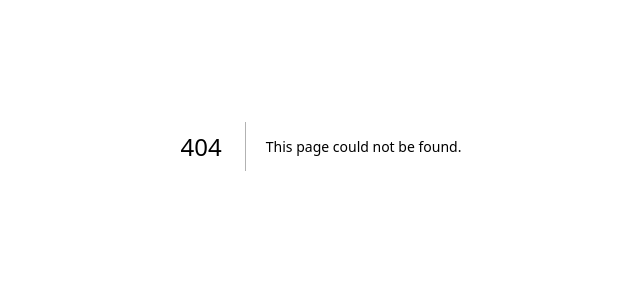
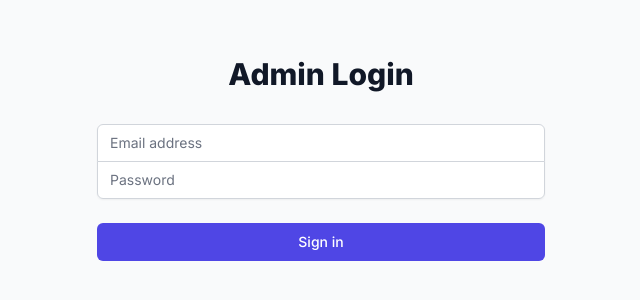
Before and after one commit to PratikPaudel/pool-scoreboard, a Next.js app: page /admin in a window 1280 px wide. Before the commit this address had no page. Shown: the part 254-554 px from the top of the page, without its empty margins (319-959 px from the left). Built offline with nearby package versions, Linux system fonts and the light colour scheme.

Commit message:
added a dashboard page for admin

```diff
--- /dev/null
+++ b/app/admin/dashboard/page.js
@@ -0,0 +1,33 @@
+import React from 'react';
+
+const Dashboard = () => {
+    return (
+        <div className="min-h-screen flex flex-col items-center justify-center bg-gray-50 py-12 px-4 sm:px-6 lg:px-8">
+            <div className="max-w-4xl w-full space-y-8">
+                <div>
+                    <h2 className="mt-6 text-center text-3xl font-extrabold text-gray-900">
+                        Welcome to the Admin Dashboard
+                    </h2>
+                </div>
+                <div className="bg-white shadow-lg rounded-lg border border-gray-200 p-6">
+                    <h3 className="text-2xl font-semibold text-gray-700 mb-4">Recent Activities</h3>
+                    <ul className="list-disc list-inside">
+                        <li>User JohnDoe updated his profile</li>
+                        <li>New score added by Pratik</li>
+                        <li>Nick deleted a score</li>
+                    </ul>
+                </div>
+                <div className="flex gap-4">
+                    <button className="w-full text-center bg-blue-600 text-white font-semibold py-3 px-6 rounded-lg shadow-md hover:bg-blue-700 transition duration-300 ease-in-out">
+                        Manage Users
+                    </button>
+                    <button className="w-full text-center bg-green-600 text-white font-semibold py-3 px-6 rounded-lg shadow-md hover:bg-green-700 transition duration-300 ease-in-out">
+                        View Reports
+                    </button>
+                </div>
+            </div>
+        </div>
+    );
+};
+
+export default Dashboard;
--- /dev/null
+++ b/app/admin/page.js
@@ -0,0 +1,82 @@
+'use client';
+import React, { useState } from 'react';
+import { useRouter } from 'next/navigation'; // For navigation
+
+const AdminLogin = () => {
+    const [email, setEmail] = useState('');
+    const [password, setPassword] = useState('');
+    const [error, setError] = useState('');
+    const router = useRouter(); // Initialize useRouter hook
+
+    const handleLogin = async (e) => {
+        e.preventDefault();
+        if (email === 'prateekpaudel2017@gmail.com' && password === 'prateekpaudel2017@gmail.com') {
+            localStorage.setItem('isAdminLoggedIn', 'true');
+            router.push('/admin/dashboard');
+        } else {
+            setError('Invalid credentials');
+        }
+    };
+
+    return (
+        <div className="min-h-screen flex items-center justify-center bg-gray-50 py-12 px-4 sm:px-6 lg:px-8">
+            <div className="max-w-md w-full space-y-8">
+                <div>
+                    <h2 className="mt-6 text-center text-3xl font-extrabold text-gray-900">
+                        Admin Login
+                    </h2>
+                </div>
+                <form className="mt-8 space-y-6" onSubmit={handleLogin}>
+                    <input type="hidden" name="remember" value="true" />
+                    <div className="rounded-md shadow-sm -space-y-px">
+                        <div>
+                            <label htmlFor="email-address" className="sr-only">Email address</label>
+                            <input
+                                id="email-address"
+                                name="email"
+                                type="email"
+                                autoComplete="email"
+                                required
+                                className="appearance-none rounded-none relative block w-full px-3 py-2 border border-gray-300 placeholder-gray-500 text-gray-900 rounded-t-md focus:outline-none focus:ring-indigo-500 focus:border-indigo-500 focus:z-10 sm:text-sm"
+                                placeholder="Email address"
+                                value={email}
+                                onChange={(e) => setEmail(e.target.value)}
+                            />
+                        </div>
+                        <div>
+                            <label htmlFor="password" className="sr-only">Password</label>
+                            <input
+                                id="password"
+                                name="password"
+                                type="password"
+                                autoComplete="current-password"
+                                required
+                                className="appearance-none rounded-none relative block w-full px-3 py-2 border border-gray-300 placeholder-gray-500 text-gray-900 rounded-b-md focus:outline-none focus:ring-indigo-500 focus:border-indigo-500 focus:z-10 sm:text-sm"
+                                placeholder="Password"
+                                value={password}
+                                onChange={(e) => setPassword(e.target.value)}
+                            />
+                        </div>
+                    </div>
+
+                    {error && (
+                        <div className="text-red-500 text-sm mt-2">
+                            {error}
+                        </div>
+                    )}
+
+                    <div>
+                        <button
+                            type="submit"
+                            className="group relative w-full flex justify-center py-2 px-4 border border-transparent text-sm font-medium rounded-md text-white bg-indigo-600 hover:bg-indigo-700 focus:outline-none focus:ring-2 focus:ring-offset-2 focus:ring-indigo-500"
+                        >
+                            Sign in
+                        </button>
+                    </div>
+                </form>
+            </div>
+        </div>
+    );
+};
+
+export default AdminLogin;
```
